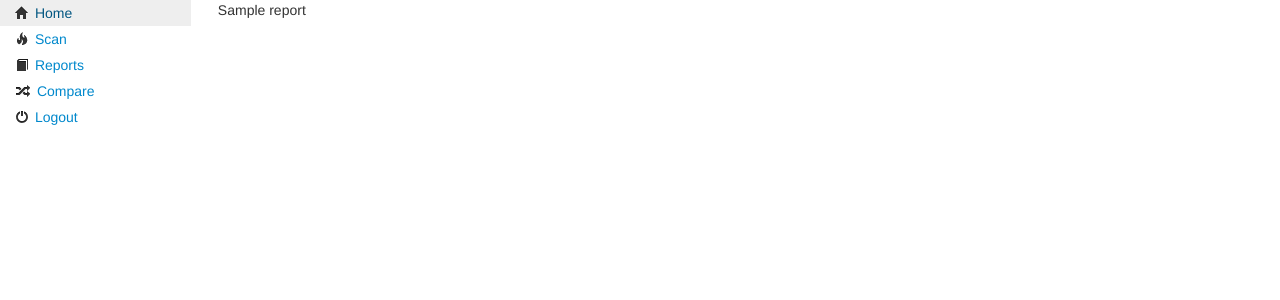
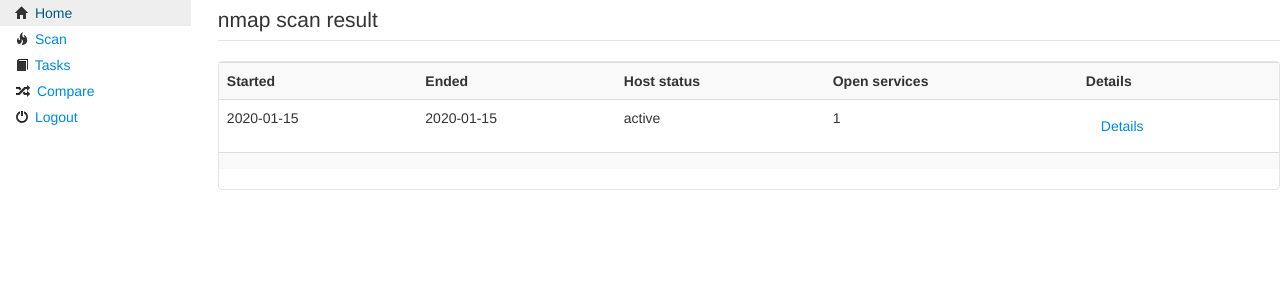
Before and after one commit to savon-noir/nmap-webgui, a Flask app: template nmapui/templates/nmap_report.html in a window 1280 px wide. Shown: the top 300 px of the page. Run offline with Flask 2, Linux system fonts and the light colour scheme; the template is opened without the code that fills it: most values are stand-ins (such as "Sample title", 1, 10 or a date in 2020).

Commit message:
results displayed. fixme: slide pages, remove accordeon

```diff
--- a/nmapui/templates/base.html
+++ b/nmapui/templates/base.html
@@ -19,7 +19,7 @@
                     <a href="/nmap/scan"><i class="icon-fire"></i> Scan</a>
                 </li>
                 <li {% if request.endpoint == 'nmap_tasks' %}class="active"{% endif %}>
-                    <a href="/nmap/tasks"><i class="icon-book"></i> Reports</a>
+                    <a href="/nmap/tasks"><i class="icon-book"></i> Tasks</a>
                 </li>
                 <li {% if request.endpoint == 'nmap_compare' %}class="active"{% endif %}>
                     <a href="/nmap/compare"><i class="icon-random"></i> Compare</a>
--- a/nmapui/templates/nmap_report.html
+++ b/nmapui/templates/nmap_report.html
@@ -1,5 +1,46 @@
 {% extends "base.html" %}
 {% block body %}
     <!--Body content-->
-        {{ report }}
+    <form>
+    <fieldset><legend>nmap scan result</legend>
+    <div class="accordion" id="accordion2">
+        <div class="accordion-group">
+            <table class="table table-striped">
+                <th>Started</th><th>Ended</th><th>Host status</th><th>Open services</th><th>Details</th>
+                {% for scanned_host in report.hosts %}
+                <tr>
+                    <td> {{ scanned_host.starttime }} </td>
+                    <td> {{ scanned_host.endtime }} </td>
+                    <td> {{ scanned_host.status }} </td>
+                    <td> {{ scanned_host.get_open_ports()|count }} </td>
+                    <td>
+                        <div class="accordion-heading">
+                            <a class="accordion-toggle" data-toggle="collapse" data-parent="#accordion2" href="#{{ scanned_host.id|replace('.', '') }}">Details</a>
+                        </div>
+                    </td>
+                </tr>
+                <tr>
+                    <td colspan="5">
+                        <div id="{{ scanned_host.id|replace('.', '') }}" class="accordion-body collapse">
+                            <div class="accordion-inner">
+                                <table class="table table-striped">
+                                    <th>Service</th><th>Status</th><th>Banner</th>
+                                    {% for scanned_service in scanned_host.services %}
+                                    <tr>
+                                        <td>{{ scanned_service.port }}/{{ scanned_service.protocol }}</td>
+                                        <td>{{ scanned_service.state }}</td>
+                                        <td>{{ scanned_service.banner }}</td>
+                                    </tr>
+                                    {% endfor %}
+                                </table>
+                            </div>
+                        </div>
+                    </td>
+                </tr>
+                {% endfor %}
+            </table>
+        </div>
+    </div>
+    </fieldset>
+    </form>
 {% endblock %}
```
Also changed, not shown: nmapui/models.py (+15 -5 lines), nmapui/views/nmap.py (+4 -4 lines).
